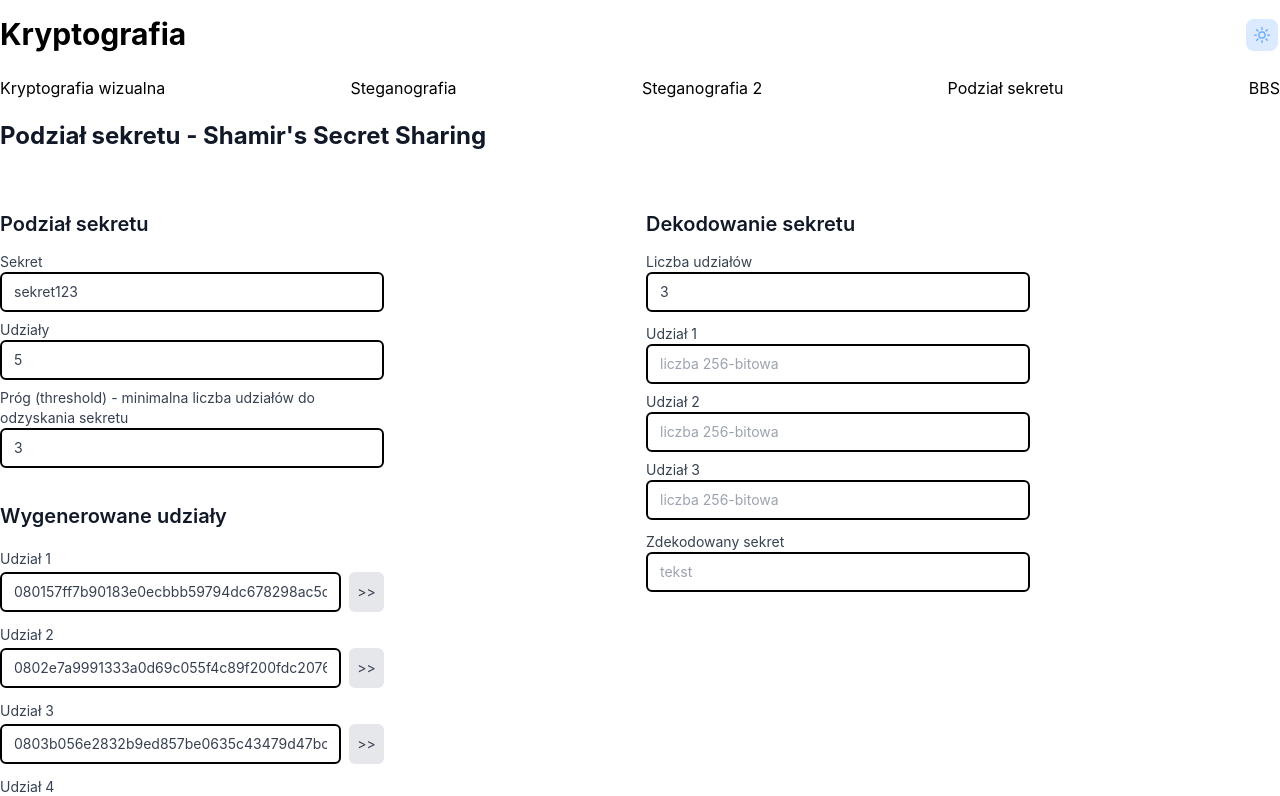
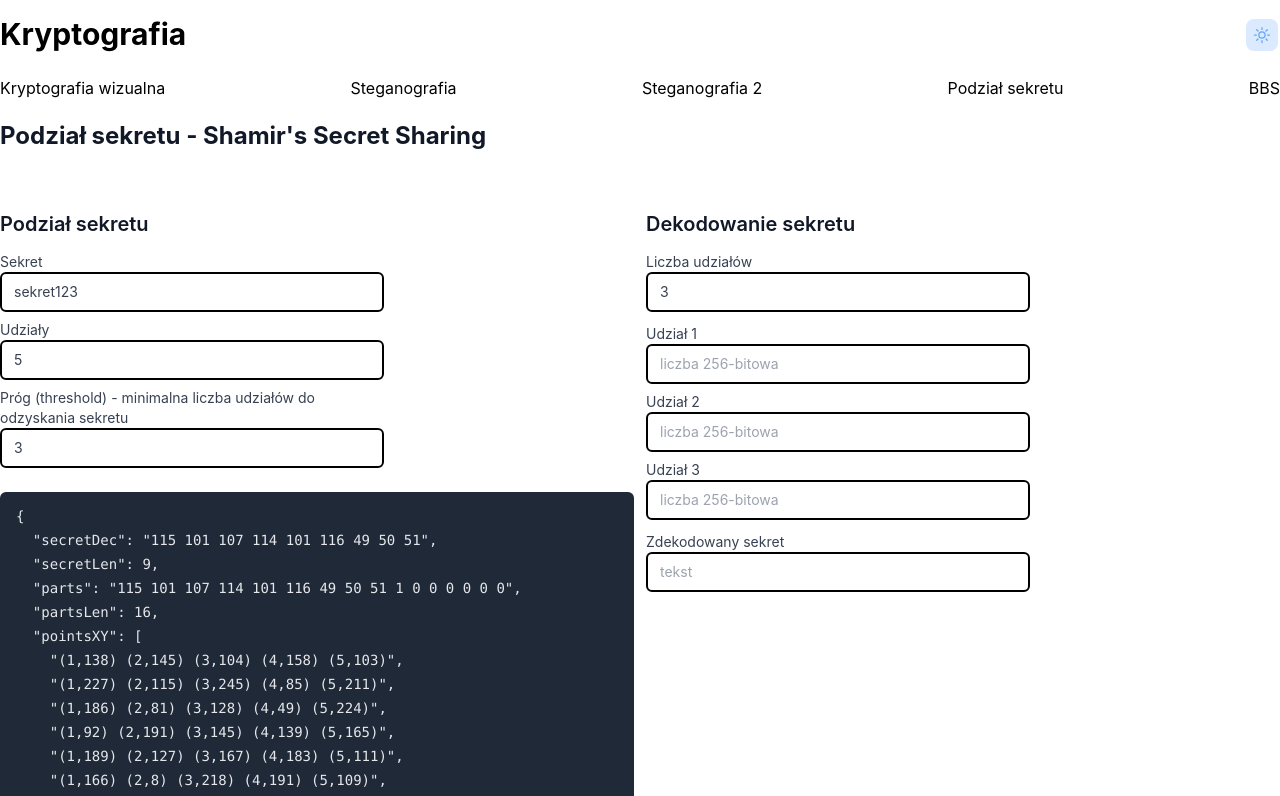
Before and after one commit to srflp/cryptography, a Next.js app: page /secret-sharing in a window 1280 px wide. Shown: the top 796 px of the page. Built offline with nearby package versions, Linux system fonts and the light colour scheme.

Commit message:
shamir refactor

```diff
--- a/src/algorithms/shamirs-secret-sharing/codec.ts
+++ b/src/algorithms/shamirs-secret-sharing/codec.ts
@@ -24,14 +24,17 @@ export function pad(string: string, multiple: number = BIT_COUNT) {
   return result;
 }
 
-export function hex(buffer: Buffer | string, encoding: string = UTF8_ENCODING) {
-  const padding = 2 * BYTES_PER_CHARACTER;
+export function hex(
+  buffer: Uint8Array | string,
+  encoding: string = UTF8_ENCODING
+) {
+  const padding = BYTES_PER_CHARACTER;
 
   if ("string" === typeof buffer) {
     return fromString();
   }
 
-  if (Buffer.isBuffer(buffer)) {
+  if (Buffer.isBuffer(buffer) || buffer instanceof Uint8Array) {
     return fromBuffer();
   }
 
@@ -63,7 +66,7 @@ export function hex(buffer: Buffer | string, encoding: string = UTF8_ENCODING) {
   function fromBuffer() {
     const chunks = [];
 
-    for (let i = 0; i < buffer.length; ++i) {
+    for (let i = 0; i < buffer.length; i++) {
       const chunk = buffer[i].toString(16);
       chunks.unshift(pad(chunk, padding));
     }
@@ -72,12 +75,8 @@ export function hex(buffer: Buffer | string, encoding: string = UTF8_ENCODING) {
   }
 }
 
-export function bin(buffer, radix) {
+export function bin(buffer: Uint8Array | string, radix = 16) {
   const chunks = [];
-
-  if (!radix) {
-    radix = 16;
-  }
 
   for (let i = buffer.length - 1; i >= 0; --i) {
     let chunk = null;
@@ -125,7 +124,7 @@ export function encode(id, data) {
 }
 
 export function decode(buffer, encoding) {
-  const padding = 2 * BYTES_PER_CHARACTER;
+  const padding = BYTES_PER_CHARACTER;
   const offset = padding;
   const chunks = [];
 
@@ -144,9 +143,9 @@ export function decode(buffer, encoding) {
   return Buffer.from(chunks);
 }
 
-export function split(string, padding, radix) {
+export function split(string: string, padding: number, radix: number) {
   const chunks = [];
-  let i = 0;
+  let i;
 
   if (Buffer.isBuffer(string)) {
     string = string.toString();
--- a/src/algorithms/shamirs-secret-sharing/consts.ts
+++ b/src/algorithms/shamirs-secret-sharing/consts.ts
@@ -1,6 +1,6 @@
 export const PRIMITIVE_POLYNOMIAL = 29;
 
-export const BIT_PADDING = 128;
+export const BYTE_PADDING = 16; // 128 bits
 export const BIT_COUNT = 8;
 export const BIT_SIZE = 2 ** BIT_COUNT;
 
--- a/src/algorithms/shamirs-secret-sharing/decodeFromShares.ts
+++ b/src/algorithms/shamirs-secret-sharing/decodeFromShares.ts
@@ -52,7 +52,7 @@ function parse(input: string) {
     share.id = parseInt(matches[2], 16);
     share.data = matches[3];
   }
-
+  console.log(share);
   return share;
 }
 
--- a/src/algorithms/shamirs-secret-sharing/generateShares.ts
+++ b/src/algorithms/shamirs-secret-sharing/generateShares.ts
@@ -1,48 +1,85 @@
 import * as codec from "./codec";
-import { BIN_ENCODING, BIT_PADDING, MAX_SHARES } from "./consts";
+import { BIN_ENCODING, BYTE_PADDING, MAX_SHARES } from "./consts";
 import { points } from "./points";
 import { Buffer } from "buffer";
+import { Dispatch, SetStateAction } from "react";
 
 // n = MAX_SHARES
 // x = 0 ... n
 // y = n ... 2n
-const scratch = new Array(2 * MAX_SHARES);
 
+// https://apogiatzis.medium.com/shamirs-secret-sharing-a-numeric-example-walkthrough-a59b288c34c4
 export const generateShares = (
   secret: string,
   shareCount: number,
-  threshold: number
+  threshold: number,
+  setGeneratingInfo: Dispatch<SetStateAction<Record<string, any>>>
 ): string[] => {
-  const secretBuf = Buffer.from(secret);
+  const scratch = new Array(2 * MAX_SHARES);
 
-  const hex = codec.hex(secretBuf);
-  const bin = codec.bin(hex, 16);
-  // prepend 1 to get extra padding, we'll account for this later
-  const parts = codec.split("1" + bin, BIT_PADDING, 2);
+  const secretBuf = new TextEncoder().encode(secret);
+  setGeneratingInfo((info) => ({
+    ...info,
+    secretDec: secretBuf.join(" "),
+    secretLen: secretBuf.length,
+  }));
 
+  // append 1 to get extra padding, we'll account for this later
+  // divides binary string into 128-bit chunks (16 1-byte (8-bit) chunks) (array of 16 8-bit numbers (0-255))
+  let parts = [...secretBuf, 1];
+  for (
+    let i = 0;
+    i < BYTE_PADDING - (secretBuf.length % BYTE_PADDING) - 1;
+    i++
+  ) {
+    parts.push(0);
+  }
+  setGeneratingInfo((info) => ({
+    ...info,
+    parts: parts.join(" "),
+    partsLen: parts.length,
+  }));
+  const pArr: { x: number; y: number }[][] = [];
   for (let i = 0; i < parts.length; ++i) {
     const p = points(parts[i], threshold, shareCount);
+    console.log(p);
+    pArr.push(p);
+
     for (let j = 0; j < shareCount; ++j) {
       if (!scratch[j]) {
         scratch[j] = p[j].x.toString(16);
+        // console.log("no scratch", p[j].x.toString(16));
       }
 
       const z = p[j].y.toString(2);
+      // console.log("y", p[j].y);
+      // console.log("z", z);
       const y = scratch[j + MAX_SHARES] || "";
-
+      // console.log("y", y);
       // y[j] = p[j][y] + y[j]
       scratch[j + MAX_SHARES] = codec.pad(z) + y;
     }
   }
+  const pointsXY = pArr.map((part) =>
+    part.map((p) => `(${p.x},${p.y})`).join(" ")
+  );
+  setGeneratingInfo((info) => ({
+    ...info,
+    pointsXY,
+    pointsXYLen: pointsXY.length,
+    // scratch: scratch,
+  }));
 
   for (let i = 0; i < shareCount; ++i) {
     const x = scratch[i];
     const y = codec.hex(scratch[i + MAX_SHARES], BIN_ENCODING);
+    console.log(x, y);
+    console.log([...scratch]);
     scratch[i] = codec.encode(x, y);
+    console.log(codec.encode(x, y));
     scratch[i] = Buffer.from("0" + scratch[i], "hex");
   }
 
   const result = scratch.slice(0, shareCount);
-  scratch.fill(0);
   return result.map((r) => r.toString("hex"));
 };
--- a/src/algorithms/shamirs-secret-sharing/horner.ts
+++ b/src/algorithms/shamirs-secret-sharing/horner.ts
@@ -6,7 +6,7 @@ export function horner(x: number, a: number[]) {
   const t = a.length - 1;
   let b = 0;
 
-  for (let i = t; i >= 0; --i) {
+  for (let i = t; i >= 0; i--) {
     b = 0 === b ? a[i] : exps[(logs[x] + logs[b]) % n] ^ a[i];
   }
 
--- a/src/algorithms/shamirs-secret-sharing/points.ts
+++ b/src/algorithms/shamirs-secret-sharing/points.ts
@@ -1,28 +1,21 @@
 import { horner } from "./horner";
-import { random } from "./random";
+import { getRandomBytes } from "./random";
 
-function buf2hex(buffer: ArrayBuffer) {
-  return [...new Uint8Array(buffer)]
-    .map((x) => x.toString(16).padStart(2, "0"))
-    .join("");
-}
 export function points(a0: number, threshold: number, shareCount: number) {
-  const prng = random;
   const a = [a0]; // p(0) = a0 = secret
   const p = [];
-  const t = threshold;
-  const n = shareCount;
 
-  for (let i = 1; i < t; ++i) {
-    a[i] = parseInt(buf2hex(prng(1).buffer), 16);
+  // generate coefficients a1, a2, ..., an for the polynomial (each is a random byte (0-255))
+  for (let i = 1; i < threshold; i++) {
+    a[i] = getRandomBytes(1)[0];
   }
 
-  for (let i = 1; i < 1 + n; ++i) {
-    p[i - 1] = {
+  // evaluate the polynomial at x = 1, 2, ..., shareCount
+  for (let i = 1; i < shareCount + 1; i++)
+    p.push({
       x: i,
       y: horner(i, a),
-    };
-  }
+    });
 
   return p;
 }
--- a/src/algorithms/shamirs-secret-sharing/random.ts
+++ b/src/algorithms/shamirs-secret-sharing/random.ts
@@ -1,24 +1,22 @@
-let getRandomBytes = (
-  typeof self !== "undefined" && (self.crypto || self.msCrypto)
-    ? function () {
+export const getRandomBytes = (
+  typeof self !== "undefined" && self.crypto
+    ? () => {
         // Browsers
-        var crypto = self.crypto || self.msCrypto,
-          QUOTA = 65536;
-        return function (n) {
-          var a = new Uint8Array(n);
-          for (var i = 0; i < n; i += QUOTA) {
+        const crypto = self.crypto;
+        // https://w3c.github.io/webcrypto/#Crypto-method-getRandomValues
+        // "If the byteLength of array is greater than 65536,
+        // throw a QuotaExceededError and terminate the algorithm."
+        const QUOTA = 65536;
+        return (n: number) => {
+          const a = new Uint8Array(n);
+          for (let i = 0; i < n; i += QUOTA) {
             crypto.getRandomValues(a.subarray(i, i + Math.min(n - i, QUOTA)));
           }
           return a;
         };
       }
-    : function () {
+    : () => {
         // Node
         return require("crypto").randomBytes;
       }
 )();
-
-export function random(size: number) {
-  const r = getRandomBytes(32 + size);
-  return r.slice(32);
-}
--- a/src/algorithms/shamirs-secret-sharing/table.ts
+++ b/src/algorithms/shamirs-secret-sharing/table.ts
@@ -13,3 +13,4 @@ for (let i = 0, x = 1; i < BIT_SIZE; ++i) {
     x = x & MAX_SHARES;
   }
 }
+console.log("tables", zeroes, logs, exps);
--- a/src/pages/secret-sharing.tsx
+++ b/src/pages/secret-sharing.tsx
@@ -8,9 +8,10 @@ export default function SecretSharing() {
   const [secret, setSecret] = useState("sekret123");
   const [shareCount, setShareCount] = useState(5);
   const [threshold, setThreshold] = useState(3);
+  const [generatingInfo, setGeneratingInfo] = useState<Record<string, any>>({});
   const shares = useMemo(
-    () => generateShares(secret, shareCount, threshold),
-    [secret, shareCount, threshold]
+    () => generateShares(secret, shareCount, threshold, setGeneratingInfo),
+    [secret, shareCount, threshold, setGeneratingInfo]
   );
 
   const [sharesDecodingCount, setSharesDecodingCount] = useState(3);
@@ -72,6 +73,7 @@ export default function SecretSharing() {
               }}
             />
           </InputContainer>
+          <pre>{JSON.stringify(generatingInfo, null, 2)}</pre>
           <h3>Wygenerowane udziały</h3>
           <InputContainer>
             {Array.from({ length: shareCount }, (_, i) => i + 1).map(
```
